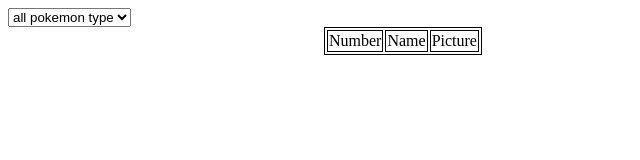
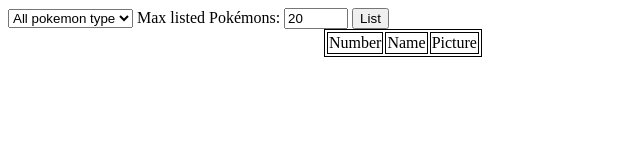
Before and after one commit to MatraiMilan/pokemon-, a website: page src/pokemon/poke.html in a window 1280 px wide. Shown: the whole page, without its empty margins (0-640 px from the left). Drawn offline with nearby package versions, Linux system fonts and the light colour scheme; no server answers.

Commit message:
setting max number of listed pokemons: working

```diff
--- a/src/pokemon/poke.html
+++ b/src/pokemon/poke.html
@@ -23,11 +23,28 @@
 <body>
     <div>
         <select id="typeSelect" onchange="queryByPokeType()">
-            <option value="0">all pokemon type</option>
-            <option value="10">fire</option>
-            <option value="11">water</option>
-            <option value="12">grass</option>
+            <option value="0">All pokemon type</option>
+            <option value="1">Normal</option>
+            <option value="2">Fighting</option>
+            <option value="3">Flying</option>
+            <option value="4">Poison</option>
+            <option value="5">Ground</option>
+            <option value="6">Rock</option>
+            <option value="7">Bug</option>
+            <option value="8">Ghost</option>
+            <option value="9">Steel</option>
+            <option value="10">Fire</option>
+            <option value="11">Water</option>
+            <option value="12">Grass</option>
+            <option value="13">Electric</option>
+            <option value="14">Psychic</option>
+            <option value="15">Ice</option>
+            <option value="16">Dragon</option>
+            <option value="17">Dark</option>
+            <option value="18">Fairy</option>
         </select>
+        Max listed Pokémons: <input id="pokeNum" type="number" min="1" max="720" value="20" onchange="setMax">
+        <input type="button" value="List" onclick="queryByPokeType()">
     </div>
 
     <div id="listDiv">
@@ -49,11 +66,12 @@
         listPokemonByDefault();
     })
 
-    function listPokemonByType(selectedType){
+
+
+    function listPokemonByType(selectedType, limit){
         console.log(selectedType);
         $.get("http://pokeapi.co/api/v2/type/" + selectedType, function (data, status) {
-            var regxPattern = /\/\d+\//; //    /\/[0-9*]\//
-            var limit = 20;
+            var regxPattern = /\/\d+\//;
             if (data.pokemon.length < 20) {limit = data.pokemon.length;}
             for (var i = 0; i < limit; i++){
 
@@ -84,8 +102,8 @@
         })
     }
 
-    function listPokemonByDefault() {
-        $.get("http://pokeapi.co/api/v2/pokemon/?limit=20", function (data, status) {
+    function listPokemonByDefault(limit) {
+        $.get("http://pokeapi.co/api/v2/pokemon/?limit=" + limit, function (data, status) {
 
             for (pokeId in data.results){
 
@@ -108,12 +126,15 @@
     }
 
     function queryByPokeType() {
+
+        var numberOfPokemons = document.getElementById("pokeNum").value;
+
         var  selectedType = document.getElementById("typeSelect").value;
         $("#tableBody").empty();
 
-        if(selectedType != 0) listPokemonByType(selectedType);
+        if(selectedType != 0) listPokemonByType(selectedType, numberOfPokemons);
 
-        else listPokemonByDefault();
+        else listPokemonByDefault(numberOfPokemons);
 
 
     }
```
